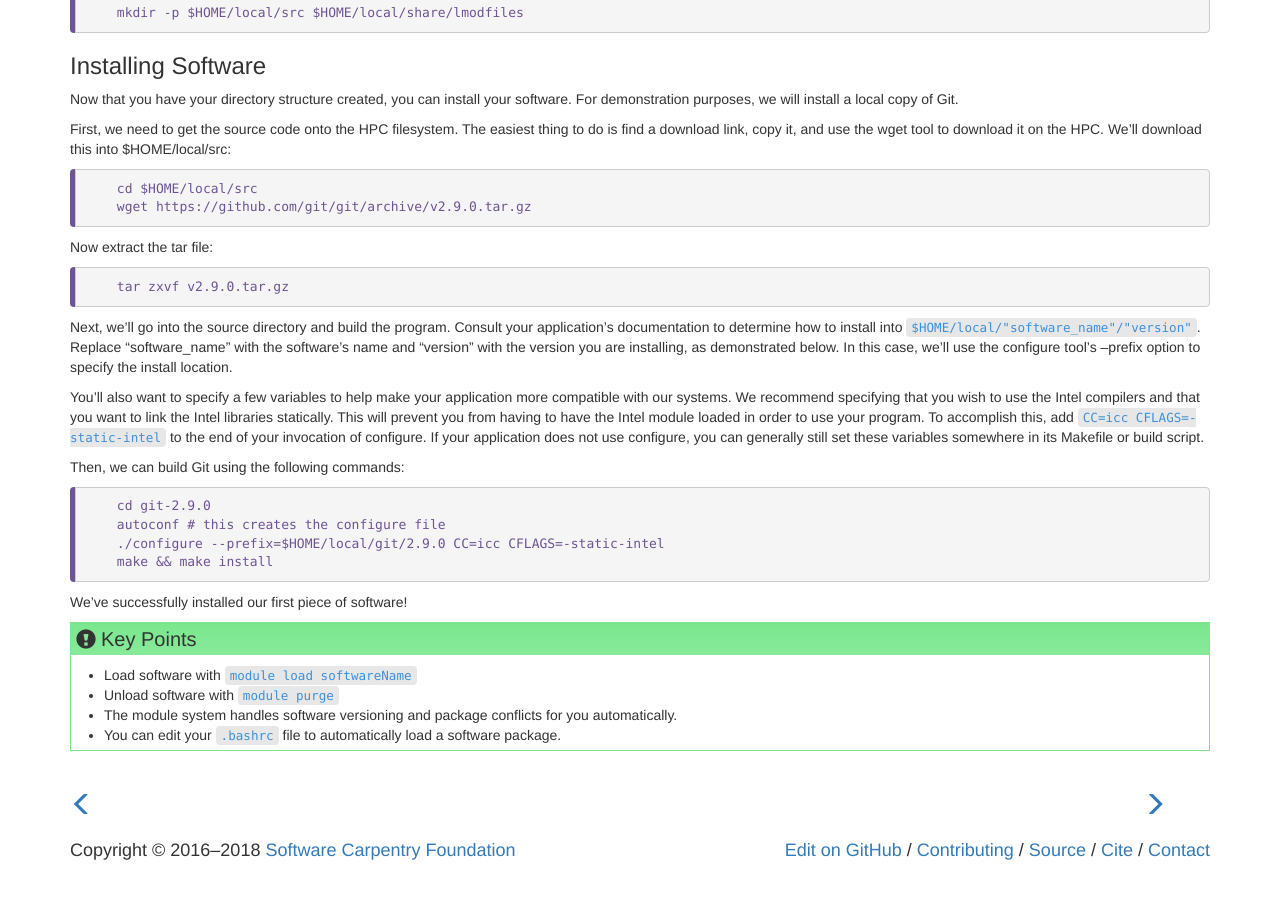
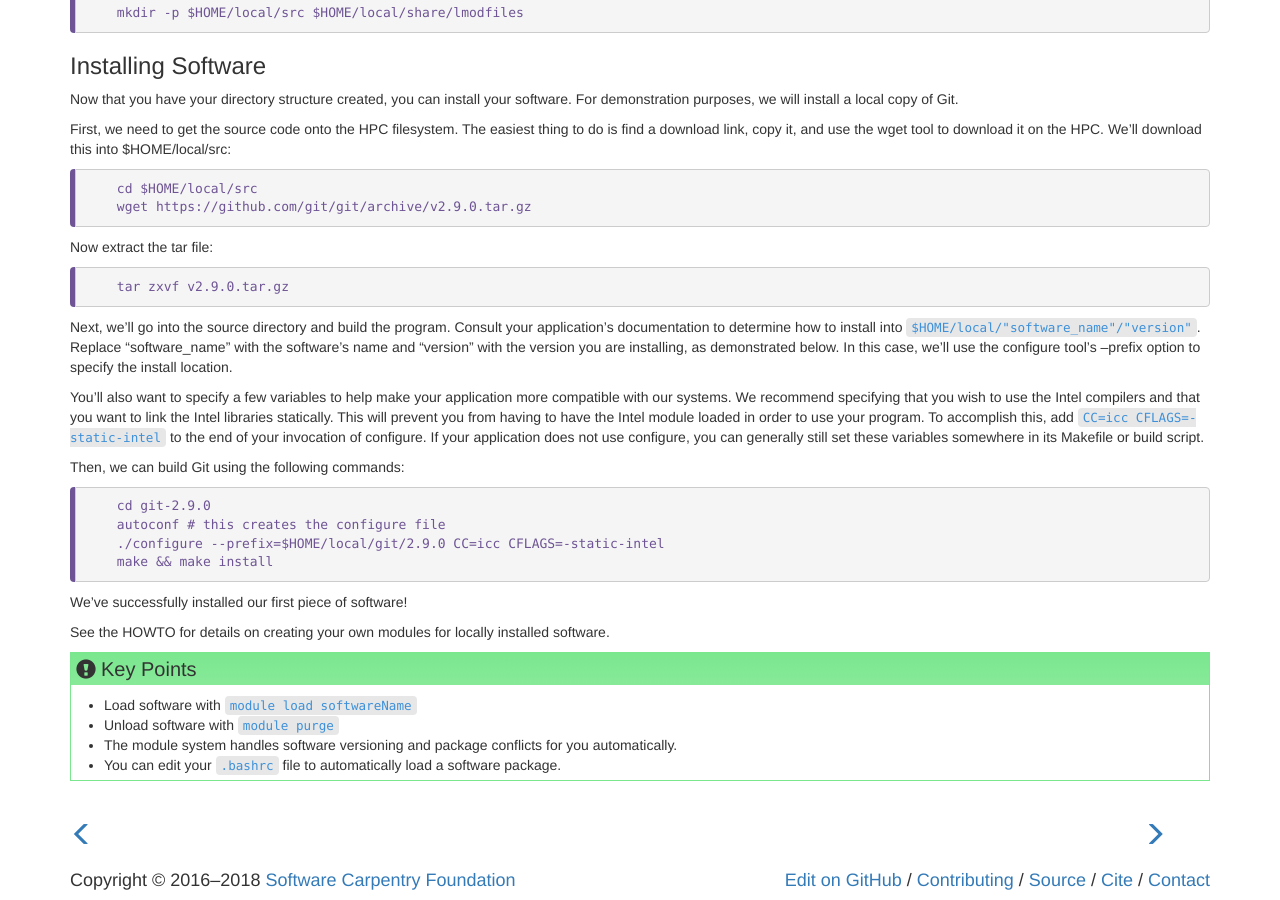
Before and after one commit to khill42/OSC_IntroHPC, a Jekyll site: the page built from _episodes/13-modules.md, in a window 1280 px wide and 900 px high, scrolled down 4447 px. Built offline with Jekyll 4.4.1, drawn with Linux system fonts in a browser that asks for light colours; before the commit the page ends 5317 px from its top, so only the background shows below that.

Commit message:
Update 13-modules.md

```diff
--- a/_episodes/13-modules.md
+++ b/_episodes/13-modules.md
@@ -347,3 +347,5 @@ Then, we can build Git using the following commands:
 {: .bash}
 
 We've successfully installed our first piece of software!
+
+See the HOWTO for details on creating your own modules for locally installed software.
```
